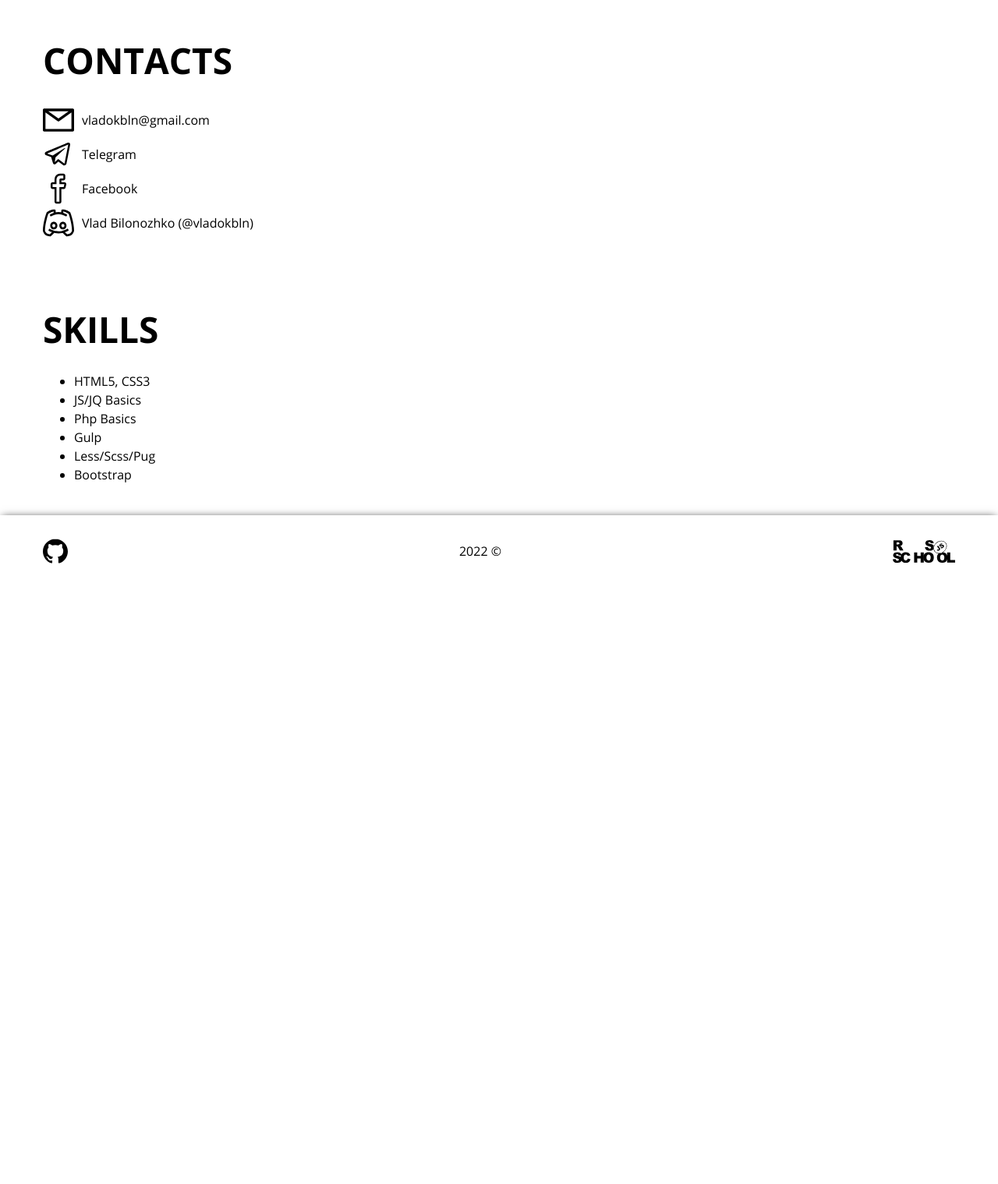
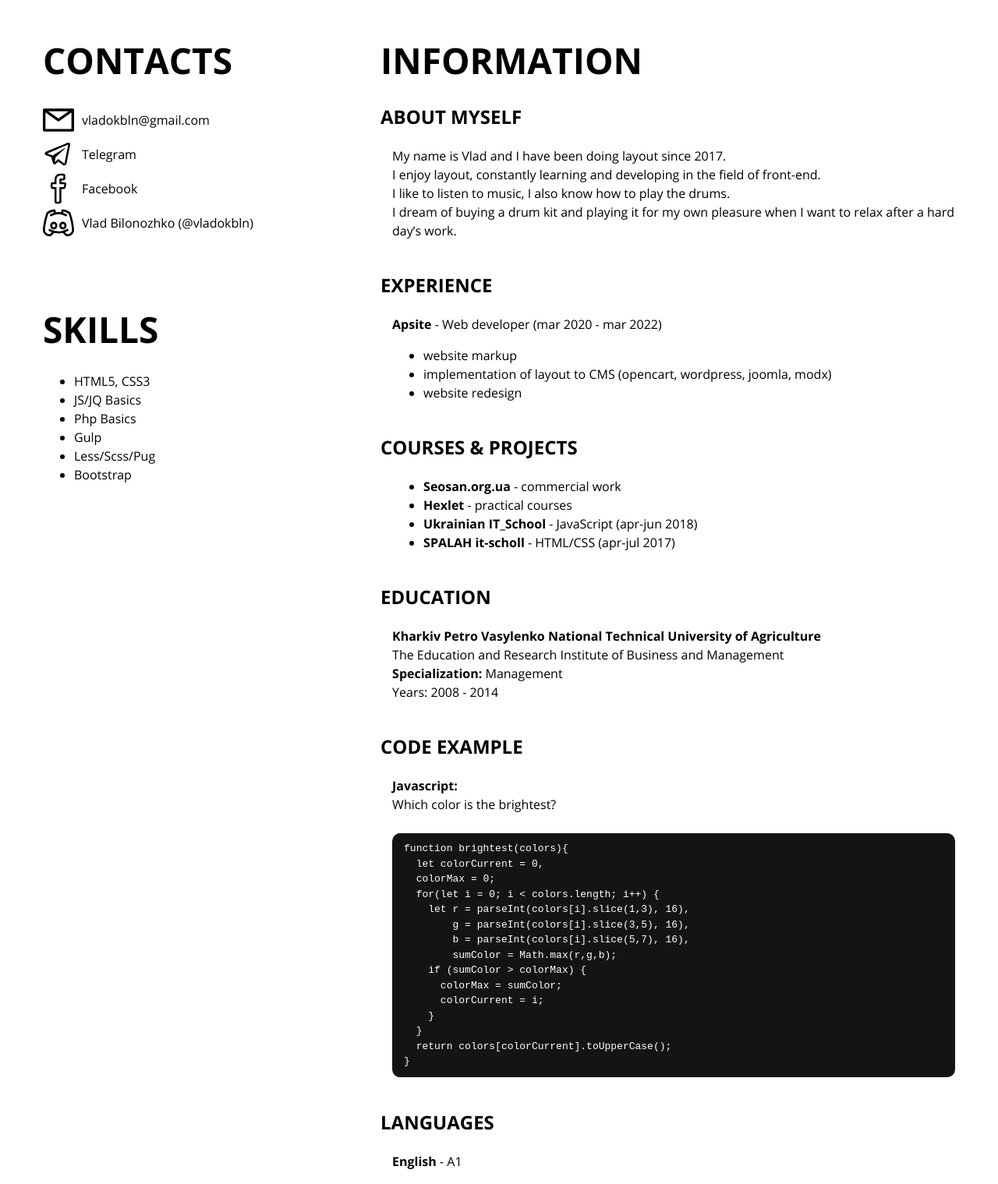
Before and after one commit to vladokbln/rsschool-cv, a plain HTML site: page index.html in a window 1280 px wide. Shown: the part 461-1980 px from the top of the page at 78% size. Before the commit the page ends 1214 px from the top, so only its background shows below. Drawn offline with Linux system fonts and the light colour scheme.

Commit message:
feat: add information blocks

```diff
--- a/assets/css/style.css
+++ b/assets/css/style.css
@@ -121,6 +121,14 @@ h2,
 	padding-left: 40px;
 }
 /* end skills */
+/* information */
+.information__content {
+	padding-left: 15px;
+}
+.information__item {
+	margin-bottom: 40px;
+}
+/* end information */
 /* footer */
 .footer {
 	padding: 30px 0;
--- a/index.html
+++ b/index.html
@@ -77,7 +77,81 @@
 						</ul>
 					</section>
 				</aside>
-				<div class="main-content__info"></div>
+				<div class="main-content__info">
+					<section class="section section-information information" id="information">
+						<h2 class="h2 information__title">Information</h2>
+						<div class="information__item">
+							<p class="h3 information__title">About Myself</p>
+							<div class="information__content">
+								<p>My name is Vlad and I have been doing layout since 2017.</p>
+								<p>I enjoy layout, constantly learning and developing in the field of front-end.</p>
+								<p>I like to listen to music, I also know how to play the drums.</p>
+								<p>I dream of buying a drum kit and playing it for my own pleasure when I want to relax after a hard day’s work.</p>
+							</div>
+						</div>
+						<div class="information__item" id="experience">
+							<p class="h3 information__title">Experience</p>
+							<div class="information__content">
+								<p><b>Apsite</b> - Web developer (mar 2020 - mar 2022)</p>
+								<ul>
+									<li>website markup</li>
+									<li>implementation of layout to CMS (opencart, wordpress, joomla, modx)</li>
+									<li>website redesign</li>
+								</ul>
+							</div>
+						</div>
+						<div class="information__item" id="courses">
+							<p class="h3 information__title">Courses & Projects</p>
+							<div class="information__content">
+								<ul>
+									<li><a href="https://seosan.org.ua/" target="_blank"><b>Seosan.org.ua</b></a> -  commercial work</li>
+									<li><a href="https://ru.hexlet.io/u/vla9oc/courses" target="_blank"><b>Hexlet</b></a> -  practical courses</li>
+									<li><a href="https://uitschool.com/js" target="_blank"><b>Ukrainian IT_School</b></a> - JavaScript (apr-jun 2018)</li>
+									<li><a href="https://vladokbln.github.io/test-it-school/" target="_blank"><b>SPALAH it-scholl</b></a> - HTML/CSS (apr-jul 2017)</li>
+								</ul>
+							</div>
+						</div>
+						<div class="information__item" id="education">
+							<p class="h3 information__title">Education</p>
+							<div class="information__content">
+								<p><b>Kharkiv Petro Vasylenko National Technical University of Agriculture</b></p>
+								<p>The Education and Research Institute of Business and Management</p>
+								<p><b>Specialization:</b> Management</p>
+								<p>Years: 2008 - 2014</p>
+							</div>
+						</div>
+						<div class="information__item" id="code">
+							<p class="h3 information__title">Code example</p>
+							<div class="information__content">
+								<p><b>Javascript:</b></p>
+								<p>Which color is the brightest?</p>
+<pre><code>function brightest(colors){
+  let colorCurrent = 0,
+  colorMax = 0;
+  for(let i = 0; i &lt; colors.length; i++) {
+    let r = parseInt(colors[i].slice(1,3), 16),
+        g = parseInt(colors[i].slice(3,5), 16),
+        b = parseInt(colors[i].slice(5,7), 16),
+        sumColor = Math.max(r,g,b);
+    if (sumColor > colorMax) {
+      colorMax = sumColor;
+      colorCurrent = i;
+    }
+  }
+  return colors[colorCurrent].toUpperCase();
+}</code></pre>
+							</div>
+						</div>
+						<div class="information__item" id="languages">
+							<p class="h3 information__title">Languages</p>
+							<div class="information__content">
+								<ul class="information__list">
+									<li><b>English</b> - A1</li>
+								</ul>
+							</div>
+						</div>
+					</section>
+				</div>
 			</div>
 		</div>
 	</main>
```
